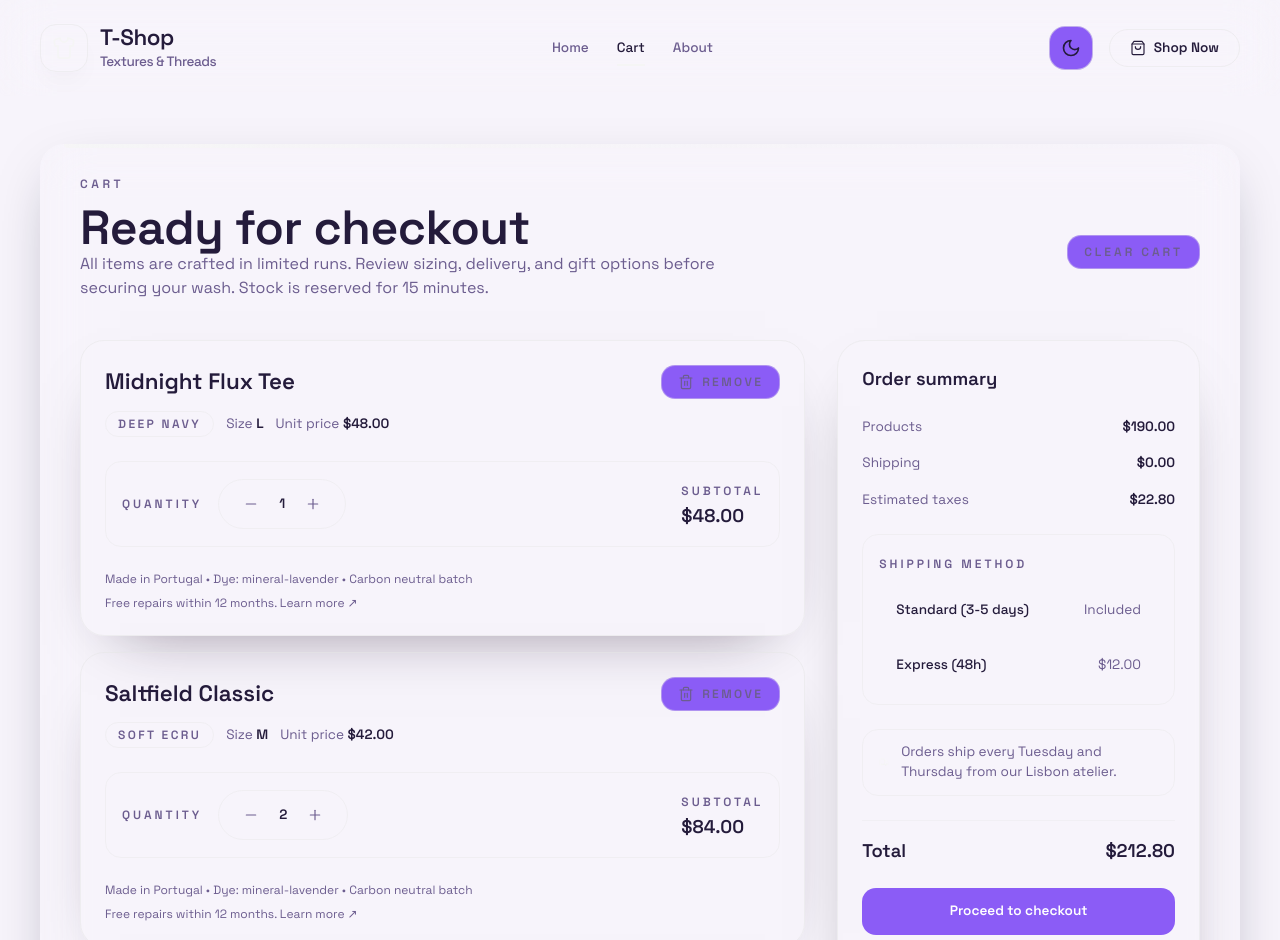
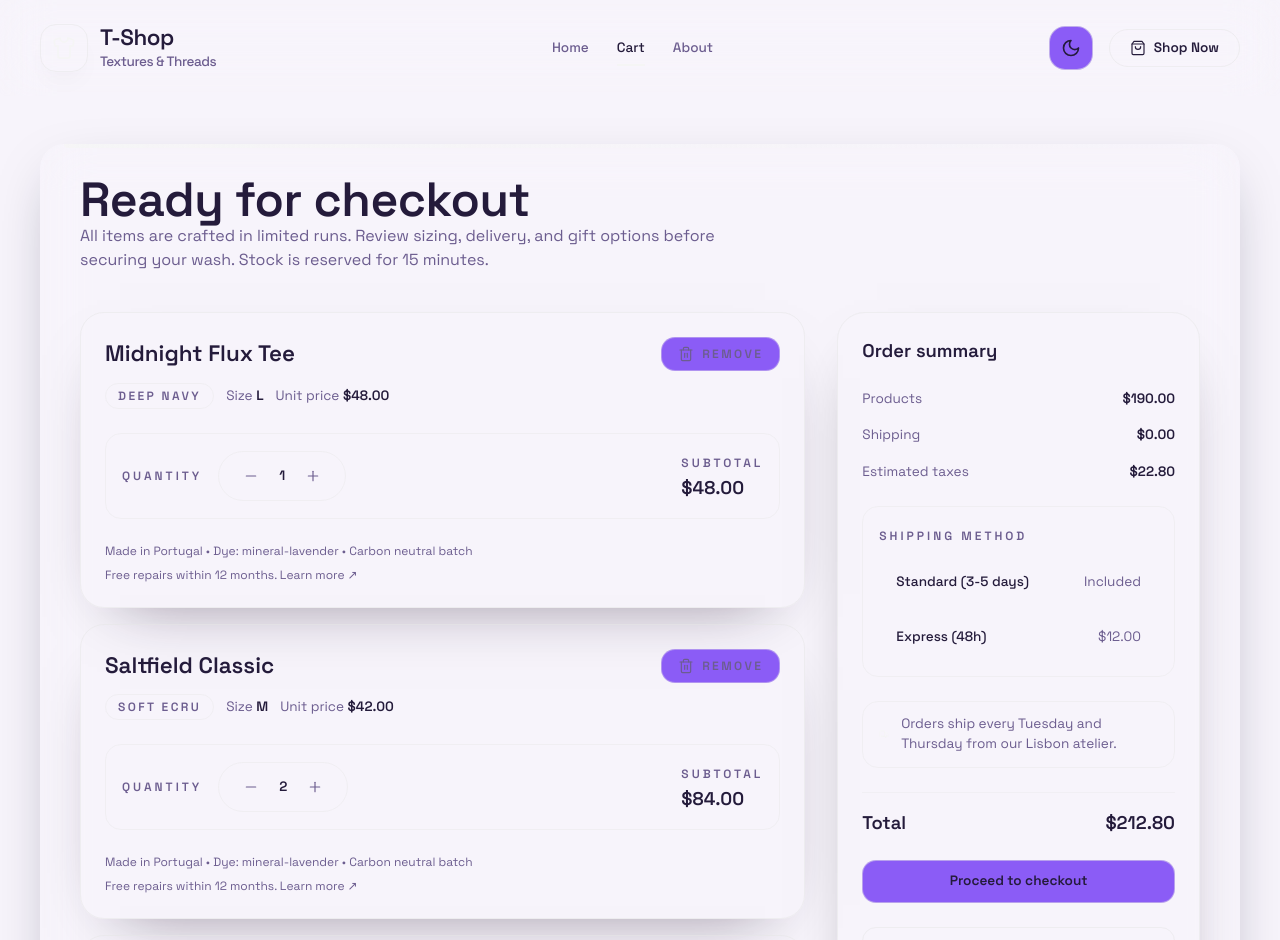
Before and after one commit to MoldovianuHalyna/T-Shop, a React (Vite) app: page /cart in a window 1280 px wide. Shown: the top 940 px of the page. Built offline with nearby package versions, Linux system fonts and the light colour scheme.

Commit message:
conditionally display cart icon button on mobile and hide hero section, moved clear cart button to checkout summary

```diff
--- a/src/pages/CartPage/CartPage.jsx
+++ b/src/pages/CartPage/CartPage.jsx
@@ -5,6 +5,7 @@ import { Button } from "../../components/ui/button";
 import { Input } from "../../components/ui/input";
 import useCart from "../../hooks/useCart";
 import { toast } from "react-toastify";
+import useIsMobileView from "@/hooks/useIsMobileView";
 
 const shippingOptions = [
   { id: "standard", label: "Standard (3-5 days)", price: 0 },
@@ -24,6 +25,8 @@ const CartPage = () => {
   const shipping = shippingOptions[0].price;
   const taxes = productsSubtotal * 0.12;
   const total = productsSubtotal + shipping + taxes;
+
+  const isMobileView = useIsMobileView();
 
   const onRemoveBtn = (id) => {
     removeItem(id);
@@ -57,10 +60,8 @@ const CartPage = () => {
 
   return (
     <section className="flex flex-col gap-10">
+      {!isMobileView && (
         <header className="flex flex-col gap-3">
-        <span className="text-xs font-semibold uppercase tracking-[0.3em] text-textSecondary">
-          Cart
-        </span>
           <div className="flex flex-wrap items-center justify-between gap-4">
             <div>
               <h1 className="text-4xl font-semibold text-text md:text-5xl">
@@ -68,20 +69,13 @@ const CartPage = () => {
               </h1>
               <p className="max-w-2xl text-sm text-textSecondary md:text-base">
                 All items are crafted in limited runs. Review sizing, delivery,
-              and gift options before securing your wash. Stock is reserved for
-              15 minutes.
+                and gift options before securing your wash. Stock is reserved
+                for 15 minutes.
               </p>
             </div>
-          <Button
-            type="button"
-            variant="subtle"
-            onClick={clearCart}
-            className="px-4 py-2 text-xs uppercase tracking-[0.25em]"
-          >
-            Clear cart
-          </Button>
           </div>
         </header>
+      )}
 
       <div className="grid gap-8 lg:grid-cols-[minmax(0,2fr)_minmax(0,1fr)]">
         <div className="space-y-4">
@@ -247,11 +241,9 @@ const CartPage = () => {
             <span>{formatPrice(total)}</span>
           </div>
 
-          <Button
-            type="button"
-            className="px-6 py-3 text-sm shadow-[0_24px_60px_-32px_rgba(139,92,246,0.7)] hover:-translate-y-0.5"
-          >
-            Proceed to checkout
+          <Button variant="secondary">Proceed to checkout</Button>
+          <Button type="button" variant="outline" onClick={clearCart}>
+            Clear cart
           </Button>
 
           <p className="text-xs text-textSecondary">
--- a/src/pages/Homepage/Homepage.jsx
+++ b/src/pages/Homepage/Homepage.jsx
@@ -1,19 +1,21 @@
 import { useState } from "react";
-import { ArrowRight, Sparkles, Shirt } from "lucide-react";
+import { ArrowRight, Sparkles, Shirt, ShoppingCart } from "lucide-react";
 
 import ProductCatalog from "../../components/ProductCatalog/ProductCatalog";
 import SearchBar from "../../components/SearchBar/SearchBar";
 import { Button } from "../../components/ui/button";
 import useIsMobileView from "@/hooks/useIsMobileView";
+import { useNavigate } from "react-router-dom";
 
 const Homepage = () => {
   const [searchTerm, setSearchTerm] = useState("");
+  const navigate = useNavigate();
 
   const isMobileView = useIsMobileView();
 
   return (
     <section className="flex flex-col gap-10">
-      {!isMobileView && (
+      {!isMobileView ? (
         <div className="relative overflow-hidden rounded-[28px] bg-gradient-to-br from-accent-soft/70 via-surface/90 to-transparent p-8 shadow-[0_32px_80px_-40px_rgba(99,102,241,0.55)] md:p-12">
           <div className="absolute -right-6 -top-16 hidden h-40 w-40 rotate-12 rounded-full bg-accent-soft blur-3xl md:block" />
           <div className="flex flex-col gap-8 md:flex-row md:items-end md:justify-between">
@@ -52,6 +54,10 @@ const Homepage = () => {
             </div>
           </div>
         </div>
+      ) : (
+        <Button variant="icon" onClick={() => navigate("/cart")}>
+          <ShoppingCart />
+        </Button>
       )}
 
       <div className="flex flex-col gap-6">
```
Lines whose indentation alone changed are shown as unchanged.
